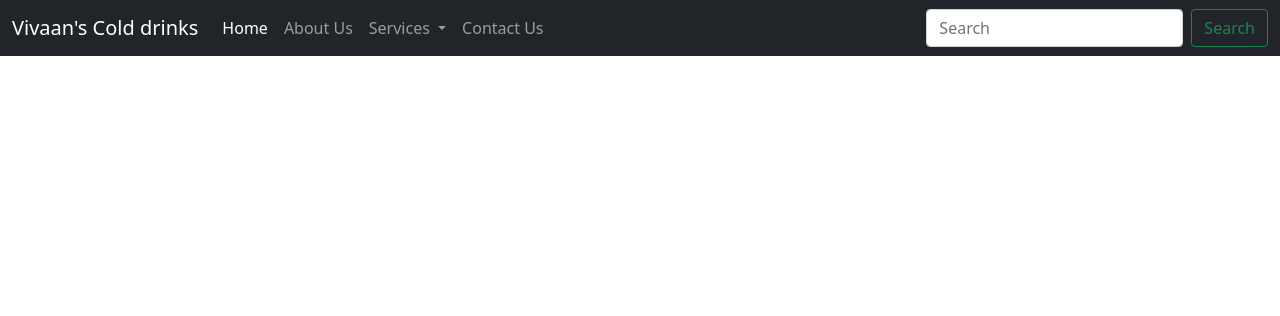
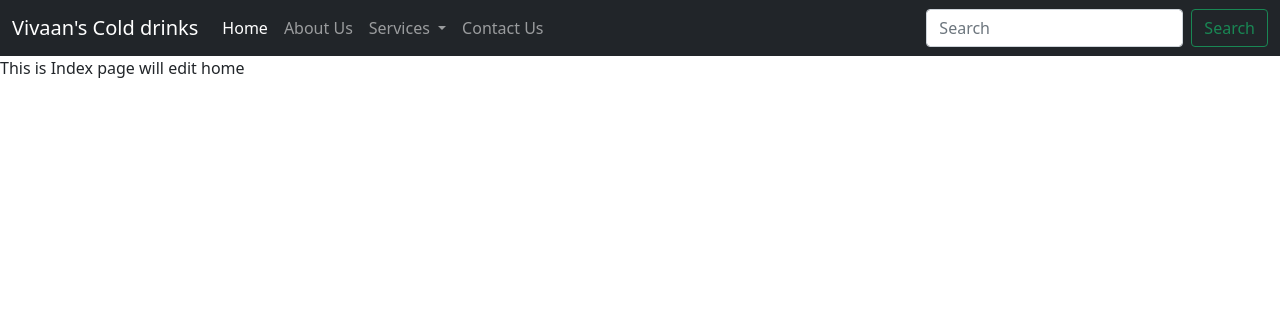
Before and after one commit to vivaan19/Deployed-web-app-Azure-app-services, a Django app: page / in a window 1280 px wide. Shown: the top 316 px of the page. Run offline with Django 3.2, Linux system fonts and the light colour scheme.

Commit message:
Implemented Template inheritance using a base template html

```diff
--- a/Sample/Sample_app/views.py
+++ b/Sample/Sample_app/views.py
@@ -1,10 +1,9 @@
 from django.shortcuts import render ,HttpResponse
-
 
 
 def index(request):  # this returns to home page.
     # return HttpResponse("Hello World Changed the home page of django !!!")
-    return render(request, "base_myboot.html")
+    return render(request, "index.html")
 
 def about(request):
     # return HttpResponse("This is about page !!!")
@@ -15,8 +14,8 @@ def contact(request):
     return render(request, "contact.html")
 
 def services(request):
-    return HttpResponse("This is services page !")
-    # return render(request, "myboot_website.html")
+    # return HttpResponse("This is services page !")
+    return render(request, "services.html")
 
 # def connect(request):
 #     return HttpResponse("This is connect with us page !")
--- a/Sample/template/about.html
+++ b/Sample/template/about.html
@@ -1,4 +1,6 @@
 {% extends 'base_myboot.html' %}
+{% comment %} This is about us page {% endcomment %}
+
 
 {% block title %}About Us{% endblock title %}
 {% block body %}This is About Us{% endblock body %}
--- a/Sample/template/base_myboot.html
+++ b/Sample/template/base_myboot.html
@@ -31,14 +31,14 @@
             Services
           </a>
           <ul class="dropdown-menu" aria-labelledby="navbarDropdown">
-            <li><a class="dropdown-item" href="/contact">Coke</a></li>
+            <li><a class="dropdown-item" href="/services">Coke</a></li>
             <li><a class="dropdown-item" href="/">Pepsi</a></li>
             <li><hr class="dropdown-divider"></li>
             <li><a class="dropdown-item" href="#">Other Drinks</a></li>
           </ul>
         </li>
         <li class="nav-item">
-          <a class="nav-link" href="/about">Contact Us</a>
+          <a class="nav-link" href="/contact">Contact Us</a>
         </li>
       </ul>
       <form class="d-flex">
--- a/Sample/template/contact.html
+++ b/Sample/template/contact.html
@@ -1,4 +1,6 @@
 {% extends 'base_myboot.html' %}
+{% comment %} This is contacts page {% endcomment %}
+
 
 {% block title %}Contact{% endblock title %}
 {% block body %}This is contacts page{% endblock body %}
--- a/Sample/template/index.html
+++ b/Sample/template/index.html
@@ -1,4 +1,12 @@
-<!DOCTYPE html>
+{% extends 'base_myboot.html' %}
+{% comment %} This is index page it will change the looks of home page {% endcomment %}
+
+{% block title %}home{% endblock title %}
+
+{% block body %}This is Index page will edit home{% endblock body %}
+
+
+{% comment %} <!DOCTYPE html>
 <html lang="en">
 <head>
     <meta charset="UTF-8">
@@ -10,4 +18,4 @@
     <p>This is Body of my sample page</p>
     <p>The value of a varible is {{ variable }}</p>
 </body>
-</html>
+</html> {% endcomment %}
--- a/important2.txt
+++ b/important2.txt
@@ -9,3 +9,5 @@ Ex:
    --> extend3.html
 Here it means that Base_Template.html is serving as a base template for all extend htmls.
 The function can be extended in base by code blocks provided by django.
+
+2.
```
Also changed, not shown: Sample/template/services.html (+7 -0 lines).
